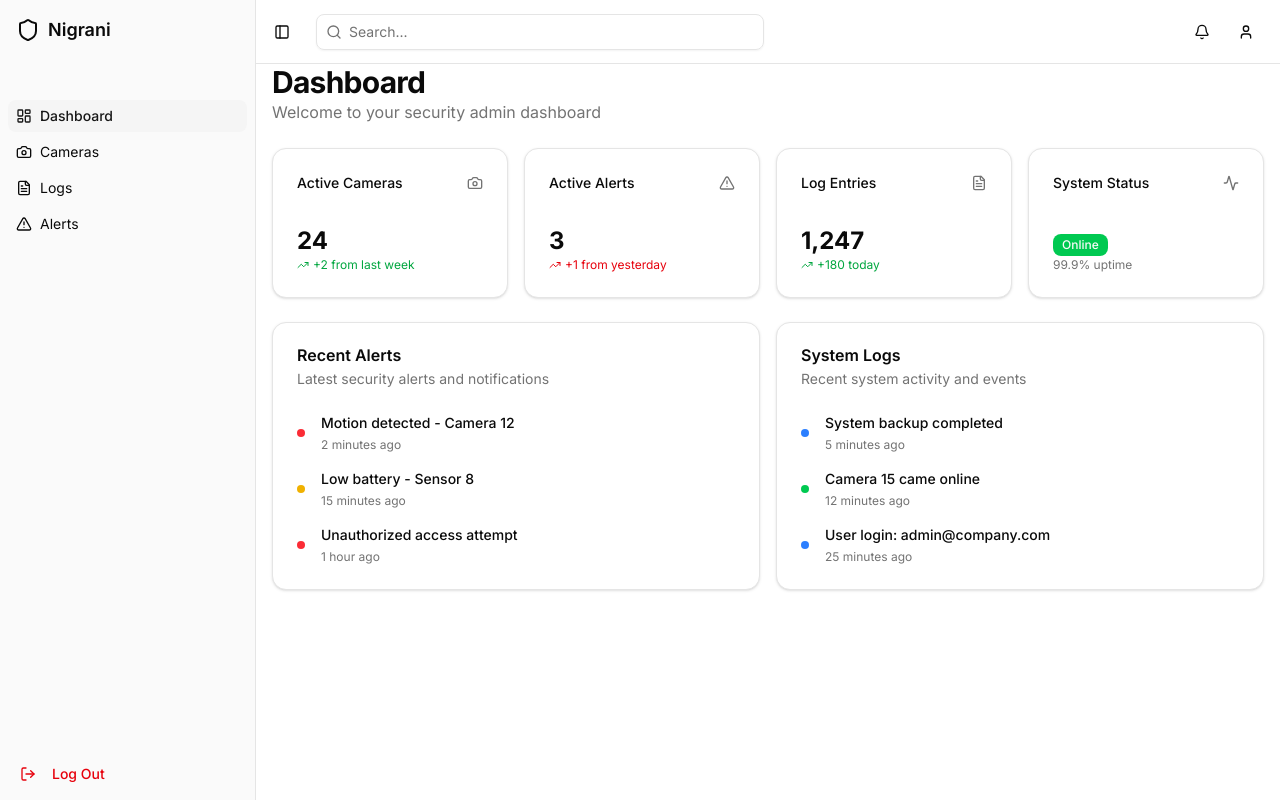
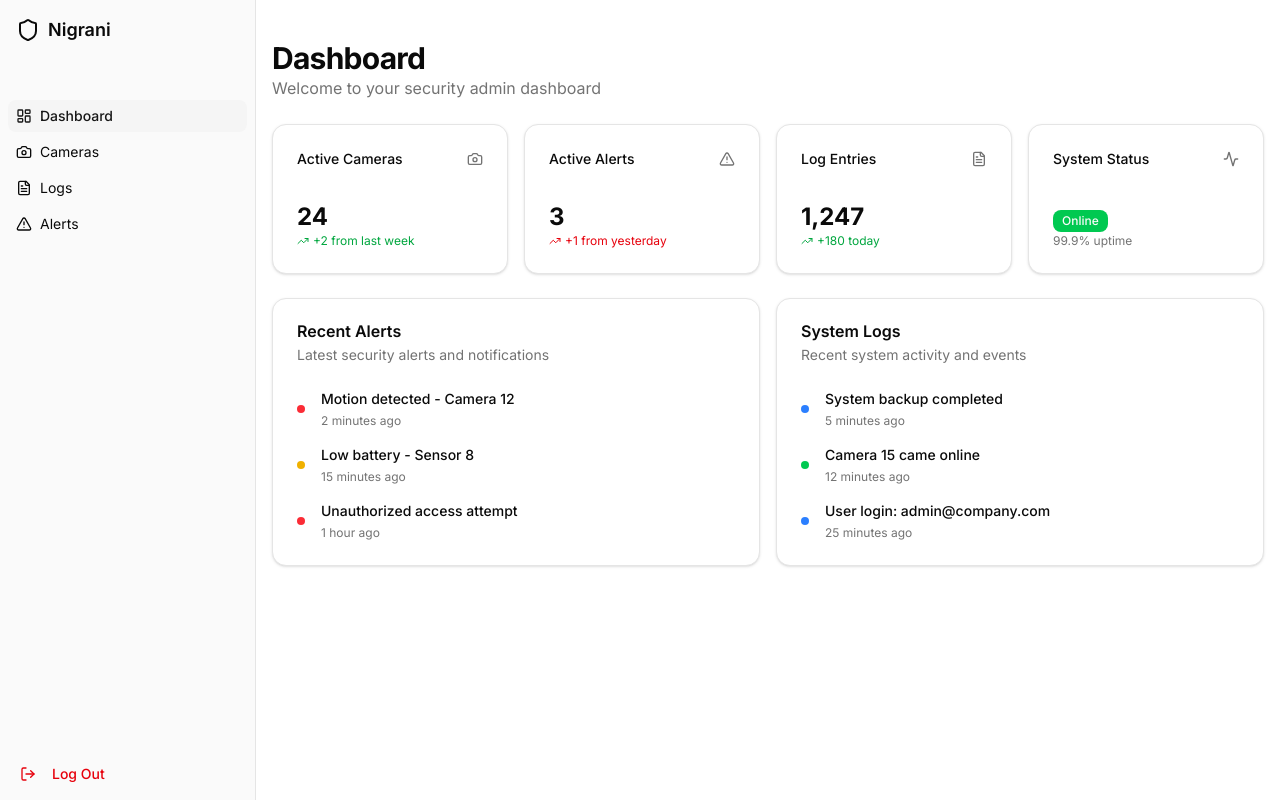
Before and after one commit to santoshvandari/Elephant, a Next.js app in the folder Frontend/elephant/: page /dashboard in a window 1280 px wide. Built offline with nearby package versions, Linux system fonts and the light colour scheme.

Commit message:
basic UI changes

```diff
--- a/Frontend/elephant/src/app/dashboard/alerts/AlertPage.jsx
+++ b/Frontend/elephant/src/app/dashboard/alerts/AlertPage.jsx
@@ -139,7 +139,7 @@ function AlertPage() {
             </CardHeader>
             <div className="flex p-4">
               <img
-                src={alert?.image_url}
+                src={alert?.image_url || "https://cdn.britannica.com/05/152305-050-0E7CC0FC/African-savanna-elephant-Botswana.jpg"}
                 alt="Alert Image"
                 className="w-62  rounded-3xl object-cover mb-4"
               />
--- a/Frontend/elephant/src/app/dashboard/alerts/page.jsx
+++ b/Frontend/elephant/src/app/dashboard/alerts/page.jsx
@@ -20,10 +20,10 @@ export default function AlertsPage() {
             Monitor and respond to security alerts
           </p>
         </div>
-        <Button>
+        {/* <Button>
           <CheckCircle className="h-4 w-4 mr-2" />
           Mark All Read
-        </Button>
+        </Button> */}
       </div>
       {/* Alert Summary */}
 
--- a/Frontend/elephant/src/app/dashboard/cameras/page.jsx
+++ b/Frontend/elephant/src/app/dashboard/cameras/page.jsx
@@ -11,7 +11,7 @@ function CameraModal({ open, onClose, onSubmit, initialData, isEdit }) {
   const [name, setName] = useState(initialData?.name || "")
   const [location, setLocation] = useState(initialData?.location || "")
 
-  // Reset fields when modal opens/closes or initialData changes
+  // Reset fields when modal opens/closes or initialData+ changes
   React.useEffect(() => {
     setIp(initialData?.ip || "")
     setName(initialData?.name || "")
--- a/Frontend/elephant/src/app/dashboard/layout.jsx
+++ b/Frontend/elephant/src/app/dashboard/layout.jsx
@@ -10,7 +10,7 @@ export default function DashboardLayout({ children }) {
       <SidebarInset>
         <DashboardHeader />
         <ConvexClientProvider>
-          <div className="flex flex-1 flex-col gap-4 p-4 pt-0">{children}</div>
+          <div className="flex flex-1 flex-col gap-4 p-4 pt-10">{children}</div>
         </ConvexClientProvider>
       </SidebarInset>
     </SidebarProvider>
--- a/Frontend/elephant/src/app/layout.jsx
+++ b/Frontend/elephant/src/app/layout.jsx
@@ -4,8 +4,8 @@ import "./globals.css"
 const inter = Inter({ subsets: ["latin"] })
 
 export const metadata = {
-  title: "Security Admin Dashboard",
-  description: "Admin dashboard for security management",
+  title: "Mechi Mavericks - Elephant Admin",
+  description: "Elephant Detection System",
 }
 
 export default function RootLayout({ children }) {
--- a/Frontend/elephant/src/components/dashboard-header.jsx
+++ b/Frontend/elephant/src/components/dashboard-header.jsx
@@ -16,38 +16,39 @@ import { Badge } from "@/components/ui/badge"
 
 export function DashboardHeader() {
   return (
-    <header className="flex h-16 shrink-0 items-center gap-2 border-b px-4">
-      <SidebarTrigger className="-ml-1" />
+    // <header className="flex h-16 shrink-0 items-center gap-2 border-b px-4">
+    //   <SidebarTrigger className="-ml-1" />
 
-      <div className="flex flex-1 items-center gap-2 px-3">
-        <div className="relative flex-1 max-w-md">
-          <Search className="absolute left-2.5 top-2.5 h-4 w-4 text-muted-foreground" />
-          <Input type="search" placeholder="Search..." className="pl-8" />
-        </div>
-      </div>
+    //   <div className="flex flex-1 items-center gap-2 px-3">
+    //     <div className="relative flex-1 max-w-md">
+    //       <Search className="absolute left-2.5 top-2.5 h-4 w-4 text-muted-foreground" />
+    //       <Input type="search" placeholder="Search..." className="pl-8" />
+    //     </div>
+    //   </div>
 
-      <div className="flex items-center gap-2">
-        <Button variant="ghost" size="icon" className="relative">
-          <Bell className="h-4 w-4" />
-          {/* <Badge className="absolute -top-1 -right-1 h-5 w-5 rounded-full p-0 text-xs">3</Badge> */}
-        </Button>
+    //   <div className="flex items-center gap-2">
+    //     <Button variant="ghost" size="icon" className="relative">
+    //       <Bell className="h-4 w-4" />
+    //       {/* <Badge className="absolute -top-1 -right-1 h-5 w-5 rounded-full p-0 text-xs">3</Badge> */}
+    //     </Button>
 
-        <DropdownMenu>
-          <DropdownMenuTrigger asChild>
-            <Button variant="ghost" size="icon">
-              <User className="h-4 w-4" />
-            </Button>
-          </DropdownMenuTrigger>
-          <DropdownMenuContent align="end">
-            <DropdownMenuLabel>Admin User</DropdownMenuLabel>
-            <DropdownMenuSeparator />
-            <DropdownMenuItem>Profile</DropdownMenuItem>
-            <DropdownMenuItem>Settings</DropdownMenuItem>
-            <DropdownMenuSeparator />
-            <DropdownMenuItem className="text-red-600">Log out</DropdownMenuItem>
-          </DropdownMenuContent>
-        </DropdownMenu>
-      </div>
-    </header>
+    //     <DropdownMenu>
+    //       <DropdownMenuTrigger asChild>
+    //         <Button variant="ghost" size="icon">
+    //           <User className="h-4 w-4" />
+    //         </Button>
+    //       </DropdownMenuTrigger>
+    //       <DropdownMenuContent align="end">
+    //         <DropdownMenuLabel>Admin User</DropdownMenuLabel>
+    //         <DropdownMenuSeparator />
+    //         <DropdownMenuItem>Profile</DropdownMenuItem>
+    //         <DropdownMenuItem>Settings</DropdownMenuItem>
+    //         <DropdownMenuSeparator />
+    //         <DropdownMenuItem className="text-red-600">Log out</DropdownMenuItem>
+    //       </DropdownMenuContent>
+    //     </DropdownMenu>
+    //   </div>
+    // </header>
+    <></>
   )
 }
```
